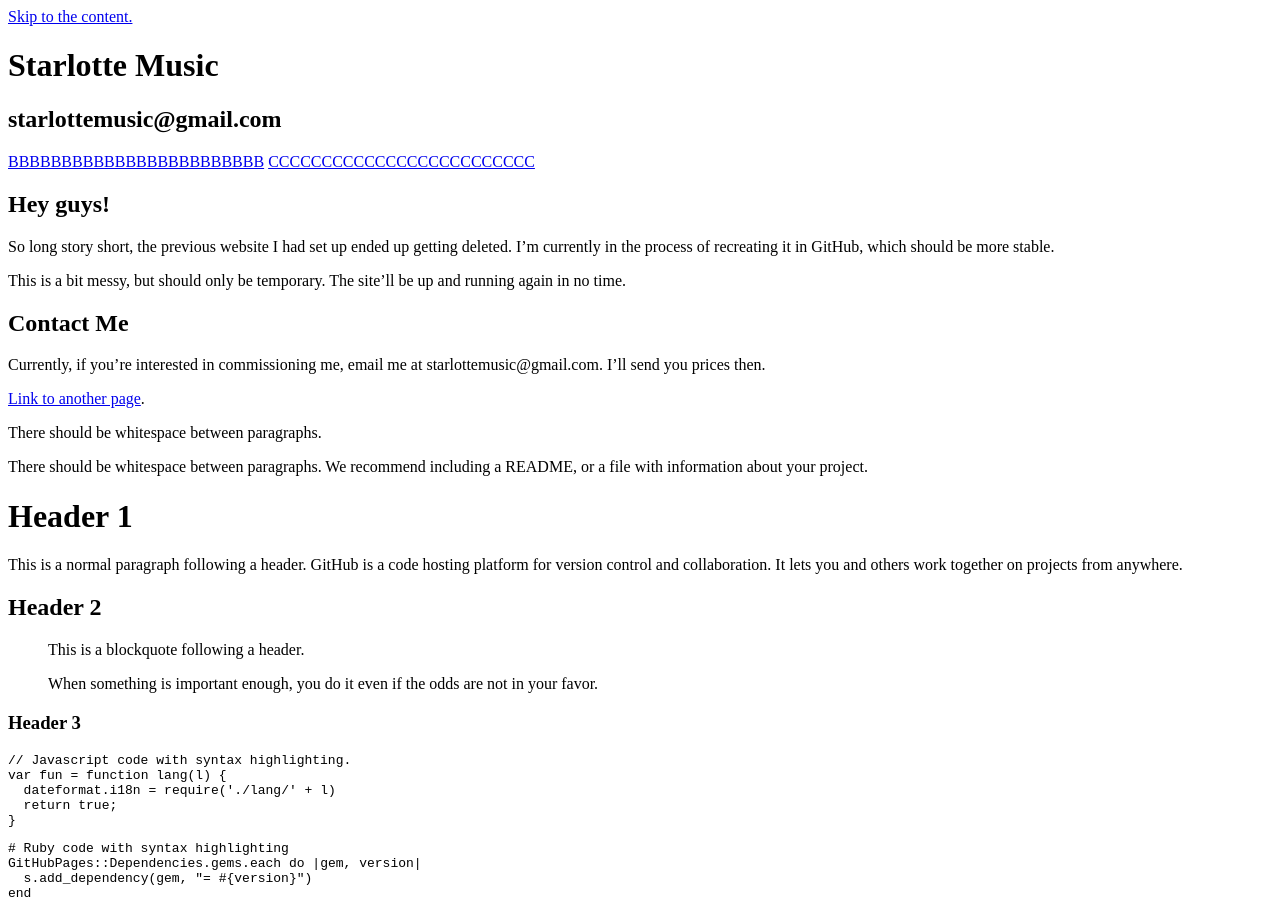
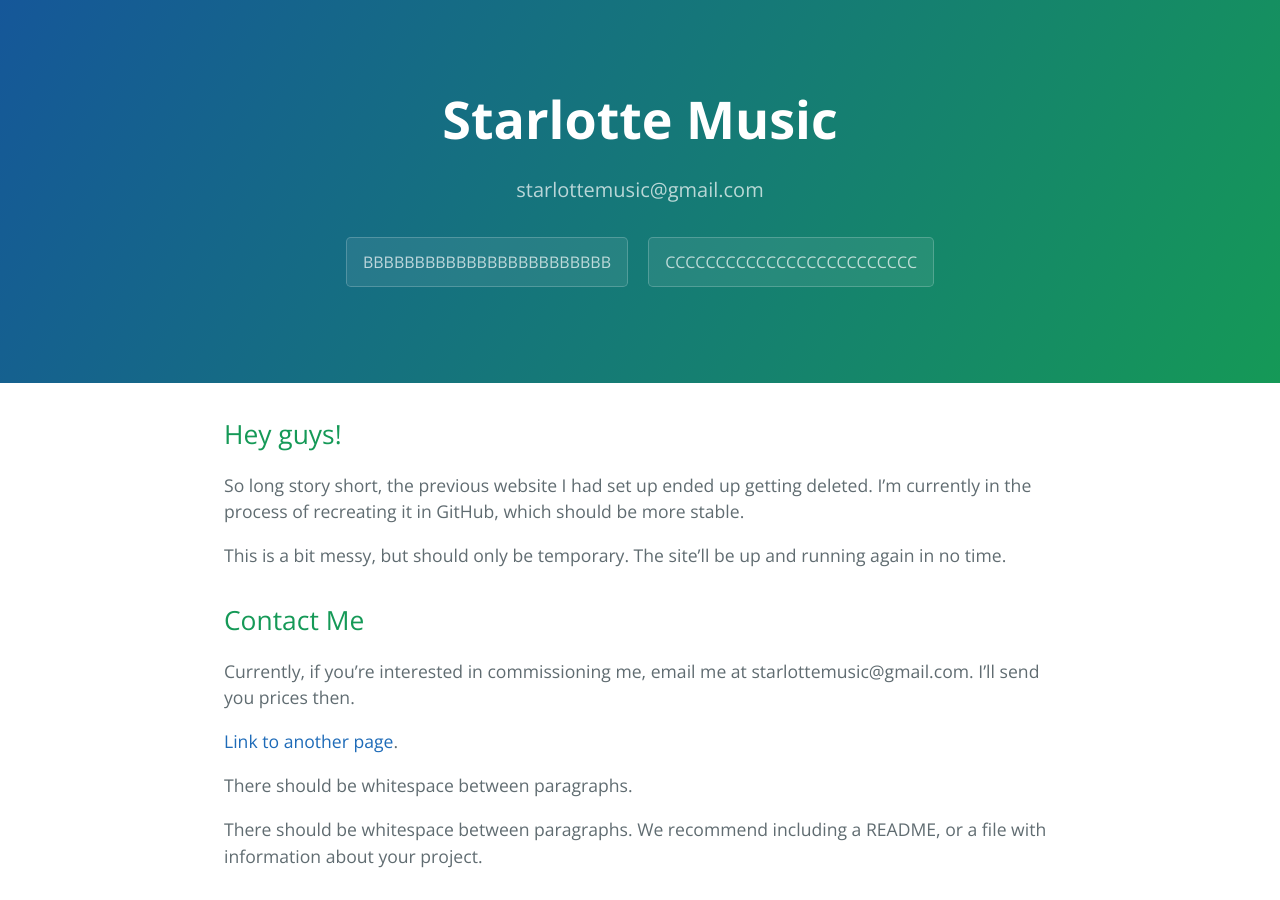
Before and after one commit to starlottemusic/starlottemusic.github.io, a Jekyll site: the page built from index.md, in a window 1280 px wide and 900 px high. Built offline with Jekyll 4.4.1, drawn with Linux system fonts in a browser that asks for light colours.

Commit message:
Update default.html

```diff
--- a/_layouts/default.html
+++ b/_layouts/default.html
@@ -18,7 +18,7 @@
     <meta name="viewport" content="width=device-width, initial-scale=1">
     <meta name="theme-color" content="#867499">
     <meta name="apple-mobile-web-app-status-bar-style" content="black-translucent">
-    <link rel="stylesheet" href="{{ '/img/favicon.ico' | append: site.github.build_revision | relative_url }}">
+    <link rel="stylesheet" href="{{ '/assets/css/style.css?v=' | append: site.github.build_revision | relative_url }}">
   </head>
   <body>
     <a id="skip-to-content" href="#content">Skip to the content.</a>
```
